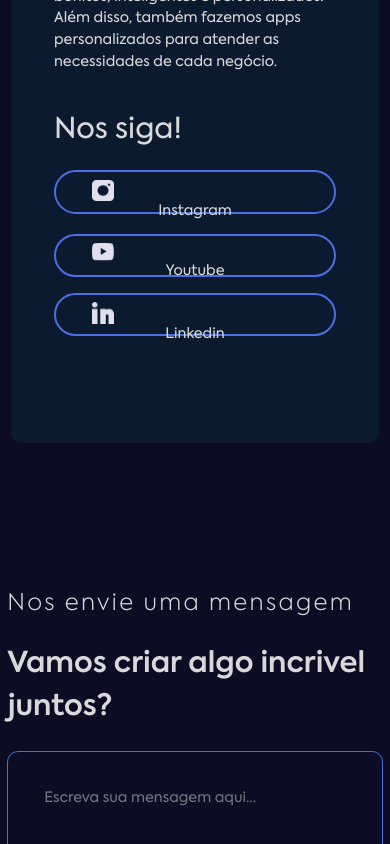
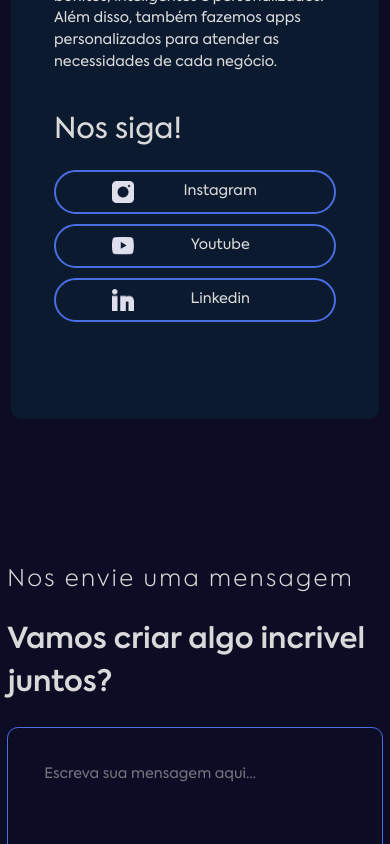
Before and after one commit to AllyssinXD/dynamous-software-website, a Next.js app: page / in a window 390 px wide. Shown: the part 3749-4593 px from the top of the page. Built offline with nearby package versions, Linux system fonts and the light colour scheme.

Commit message:
fix: about buttons responsiveness

```diff
--- /dev/null
+++ b/src/app/fazer-orcamento/page.tsx
@@ -0,0 +1,5 @@
+function MakeBudget() {
+  return <div className="mt-64">Orçamento</div>;
+}
+
+export default MakeBudget;
--- a/src/components/AboutSection/AboutSection.tsx
+++ b/src/components/AboutSection/AboutSection.tsx
@@ -43,7 +43,7 @@
                 className="block mb-3"
               >
                 <Button
-                  className="sm:py-1 h-12 sm:pl-2 sm:pr-12 md:w-auto w-full"
+                  className="sm:py-1 h-12 sm:pl-2 sm:pr-12 md:w-64 flex items-center justify-center md:justify-start w-full"
                   isSecondary={true}
                   label=""
                 >
@@ -66,7 +66,7 @@
                 className="block mb-3"
               >
                 <Button
-                  className="sm:py-1 h-12 sm:pl-2 sm:pr-12 md:w-auto w-full"
+                  className="sm:py-1 h-12 sm:pl-2 sm:pr-12 flex items-center justify-center md:justify-start md:w-auto w-full"
                   isSecondary={true}
                   label=""
                 >
@@ -89,7 +89,7 @@
                 className="block mb-3"
               >
                 <Button
-                  className="group sm:py-1 h-12 sm:pl-2 sm:pr-12 md:w-auto w-full"
+                  className="group sm:py-1 h-12 sm:pl-2 sm:pr-12 flex items-center justify-center md:justify-start md:w-auto w-full"
                   isSecondary={true}
                   label=""
                 >
--- a/src/components/PopupController/PopupController.tsx
+++ b/src/components/PopupController/PopupController.tsx
@@ -69,13 +69,12 @@
 };
 
 export default function PopupProvider({ children }: { children: ReactNode }) {
+  type PopupInterfaceWithId = PopupInterface & { id: string };
+
   const [queue, setQueue] = useState<PopupInterfaceWithId[]>([]);
-
   const [visiblePopups, setVisiblePopups] = useState<PopupInterfaceWithId[]>(
     []
   );
-
-  type PopupInterfaceWithId = PopupInterface & { id: string };
 
   const addToQueue = (popup: PopupInterface) => {
     const popupWithId = { ...popup, id: Date.now().toString() };
```
